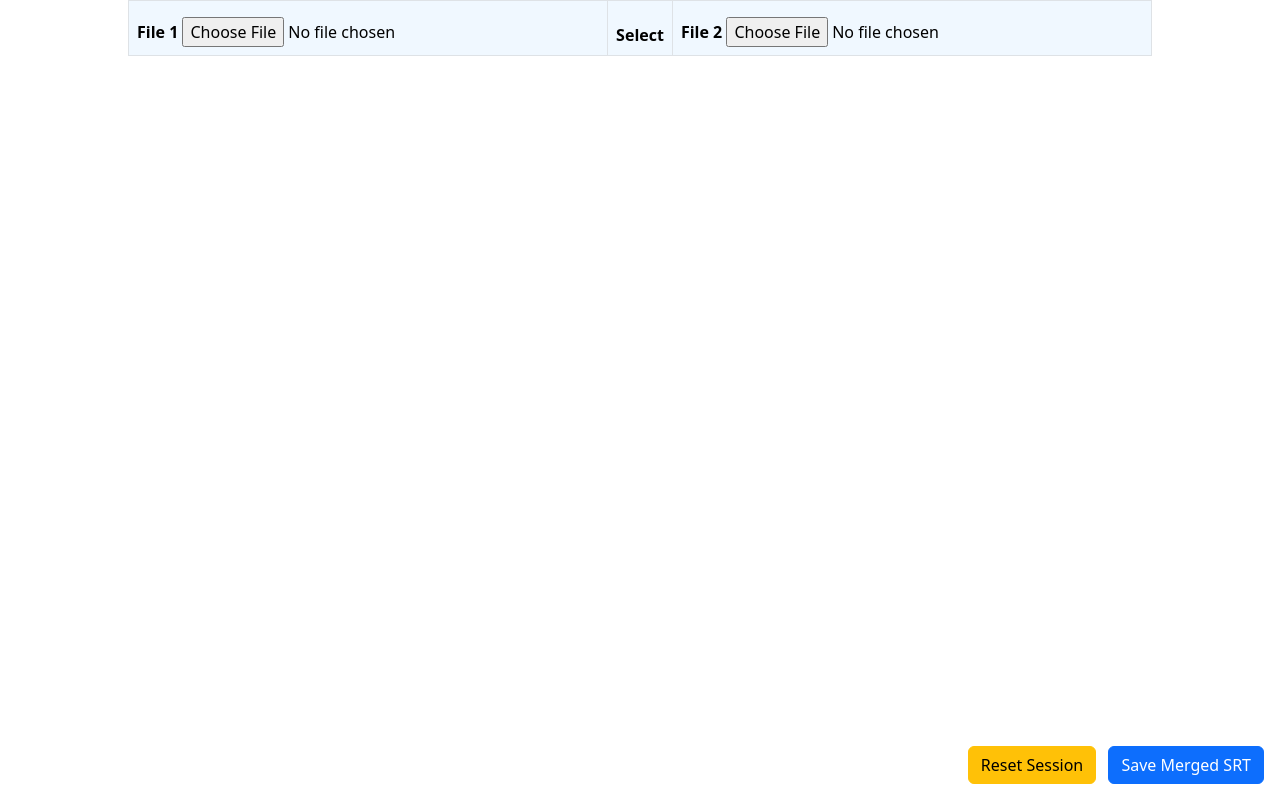
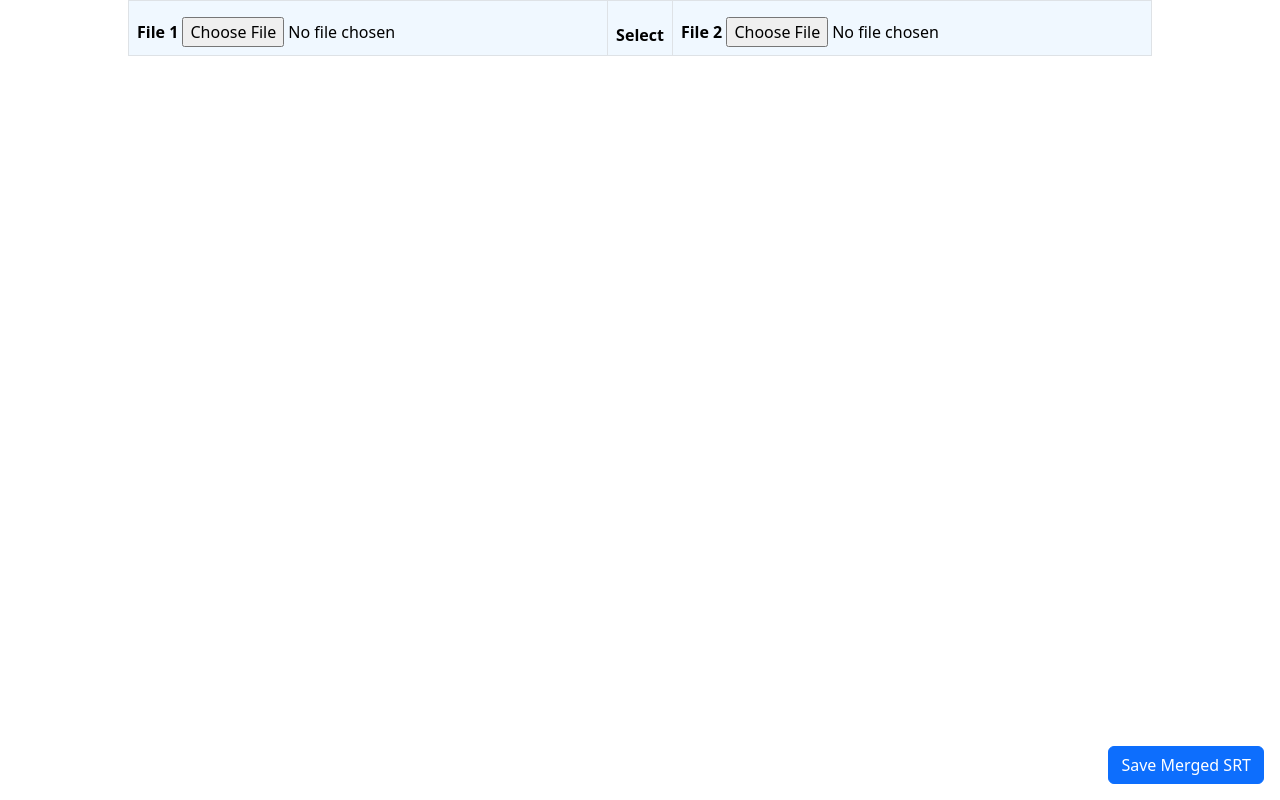
Before and after one commit to machinewrapped/srt-merger, a plain HTML site: page public/index.html in a window 1280 px wide. Drawn offline with nearby package versions, Linux system fonts and the light colour scheme.

Commit message:
Remove Reset Session button
No longer needed now that there is no persistent state — the browser's
built-in refresh serves the same purpose.

Co-Authored-By: Claude Opus 4.6 <noreply@anthropic.com>

```diff
--- a/public/index.html
+++ b/public/index.html
@@ -79,10 +79,7 @@
     </div>
 
     <div class="position-fixed bottom-0 end-0 m-3">
-        <button id="resetButton" class="btn btn-warning me-2" onclick="resetSession()">
-            Reset Session
-        </button>
-        <button id="saveButton" class="btn btn-primary" onclick="saveMergedFile()">
+<button id="saveButton" class="btn btn-primary" onclick="saveMergedFile()">
             Save Merged SRT
         </button>
     </div>
--- a/public/js/app.js
+++ b/public/js/app.js
@@ -459,9 +459,3 @@ async function saveMergedFile() {
         URL.revokeObjectURL(url);
     }, 100);
 }
-
-function resetSession() {
-    if (confirm("Are you sure you want to reset? This will clear all loaded files and changes.")) {
-        location.reload();
-    }
-}
```
